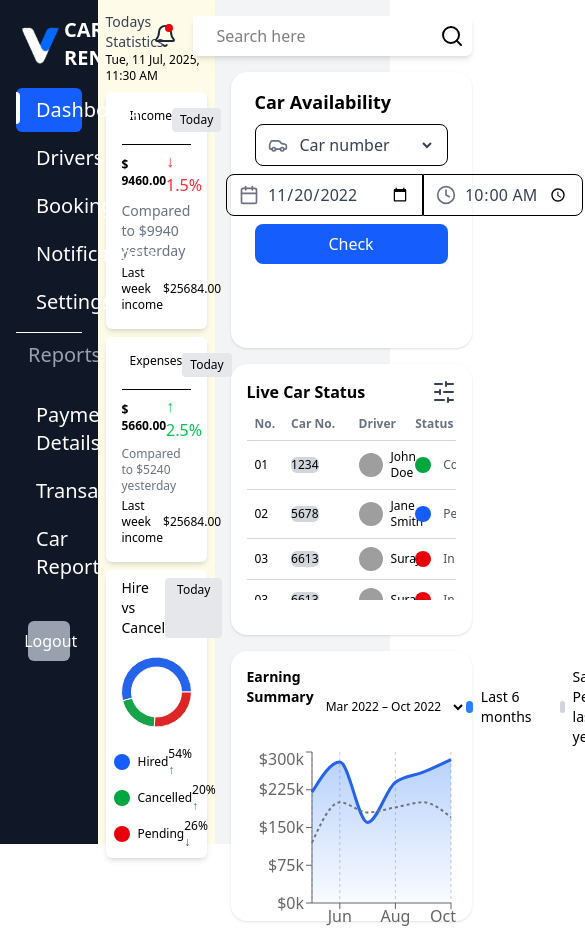
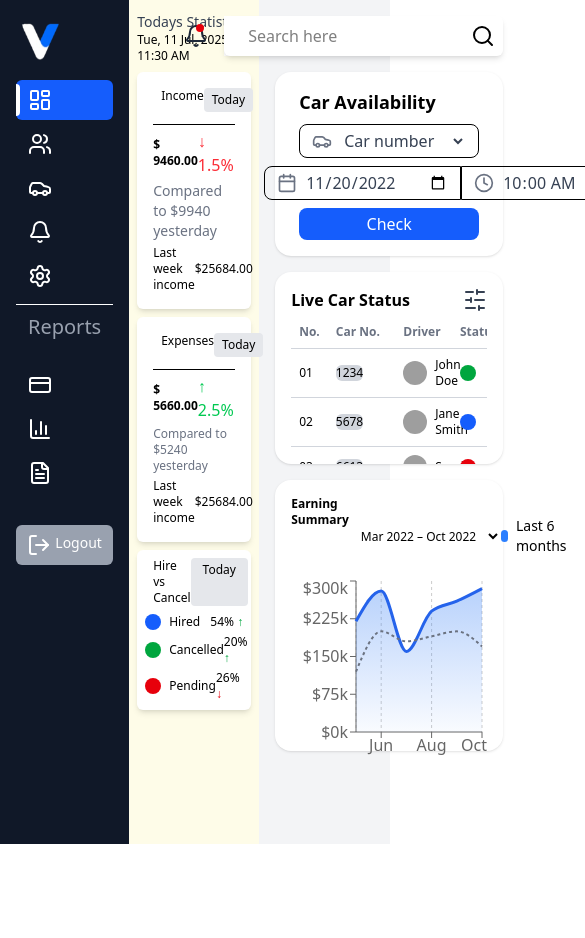
Before and after one commit to SurajCh6613/gloomshine-dashboard, a React (Vite) app: page /dashboard in a window 390 px wide. Shown: the top 938 px of the page, 585 px wide, since content can reach past the window. After the commit the page ends 844 px from the top, so only its background shows below. Built offline with nearby package versions, Linux system fonts and the light colour scheme; grey boxes are pictures that could not be loaded.

Commit message:
CSS Updated

```diff
--- a/src/components/CarAvailability.jsx
+++ b/src/components/CarAvailability.jsx
@@ -3,13 +3,13 @@ import React from "react";
 
 const CarAvailability = () => {
   return (
-    <div className="bg-white h-[34%] lg:h-auto w-full px-6 py-4 rounded-2xl shadow">
+    <div className="bg-white h-auto w-full px-6 py-4 rounded-2xl shadow">
       <h2 className="text-lg font-semibold mb-2">Car Availability</h2>
 
       {/* Main Container */}
       <div className="flex flex-col lg:flex-row items-center gap-2">
         {/* Car Number Dropdown */}
-        <div className="flex items-center border rounded-lg px-3 py-2 w-full lg:w-1/4">
+        <div className="flex items-center border rounded-lg px-3 py-1 w-full lg:w-1/4">
           <Car className="text-gray-500 w-5 h-5 mr-2" />
           <select className="flex-1 outline-none bg-transparent text-gray-700">
             <option>Car number</option>
@@ -21,16 +21,16 @@ const CarAvailability = () => {
 
         {/* Date & Time Inputs */}
         <div className="flex w-full lg:w-1/2 min-w-[250px]">
-          <div className="flex items-center border rounded-l-lg px-3 py-2 flex-1">
+          <div className="flex items-center border rounded-l-lg px-3 py-1 flex-1">
             <Calendar className="text-gray-500 w-5 h-5 mr-2" />
             <input
               type="date"
-              className="flex-1 outline-none bg-transparent text-gray-700"
+              className="outline-none bg-transparent text-gray-700"
               defaultValue="2022-11-20"
             />
           </div>
 
-          <div className="flex items-center border rounded-r-lg px-3 py-2 flex-1">
+          <div className="flex items-center border rounded-r-lg px-3 py-1 flex-1">
             <Clock className="text-gray-500 w-5 h-5 mr-2" />
             <input
               type="time"
@@ -42,7 +42,7 @@ const CarAvailability = () => {
 
         {/* Button */}
         <div className="w-full lg:w-auto flex-shrink-0">
-          <button className="bg-blue-600 text-white px-6 py-2 rounded-lg hover:bg-blue-700 transition w-full lg:w-auto cursor-pointer">
+          <button className="bg-blue-600 text-white px-6 py-1 rounded-lg hover:bg-blue-700 transition w-full lg:w-auto cursor-pointer">
             Check
           </button>
         </div>
--- a/src/components/EarningSummary.jsx
+++ b/src/components/EarningSummary.jsx
@@ -22,10 +22,10 @@ const EarningSummary = () => {
   ];
 
   return (
-    <div className="bg-white p-4 rounded-2xl shadow w-full h-1/3">
+    <div className="bg-white p-4 rounded-2xl shadow w-full h-1/3 ">
       <div className="flex justify-between">
         <div className="flex">
-          <h3 className="text-sm font-semibold">Earning Summary</h3>
+          <h3 className="text-xs lg:text-sm font-semibold">Earning Summary</h3>
           <select className="px-2 py-1 text-xs">
             <option>Mar 2022 – Oct 2022</option>
             <option>Jan 2022 – Jun 2022</option>
@@ -45,7 +45,7 @@ const EarningSummary = () => {
           </div>
         </div>
       </div>
-      <ResponsiveContainer width="100%" height="80%">
+      <ResponsiveContainer width="100%" height="80%" >
         <AreaChart data={data}>
           <CartesianGrid horizontal={false} strokeDasharray="3 3" />
           <XAxis dataKey="month" />
--- a/src/components/LiveCarStatus.jsx
+++ b/src/components/LiveCarStatus.jsx
@@ -51,7 +51,7 @@ const cars = [
 
 export default function LiveCarStatus() {
   return (
-    <div className="bg-white p-4 h-1/3 overflow-hidden rounded-2xl shadow">
+    <div className="bg-white p-4 h-48 lg:h-1/3 overflow-hidden rounded-2xl shadow">
       <div className="flex justify-between">
         <h2 className=" font-bold mb-1">Live Car Status</h2>
         <SlidersHorizontal className="text-gray-700" />
--- a/src/components/Sidebar.jsx
+++ b/src/components/Sidebar.jsx
@@ -28,12 +28,12 @@ const Sidebar = () => {
   ];
 
   return (
-    <section className="w-[25%]  min-h-screen bg-gray-900 text-white flex flex-col p-4">
+    <section className="lg:w-1/4  min-h-screen bg-gray-900 text-white flex flex-col p-4">
       {/* upper-half */}
       <div className="flex flex-col mb-2">
         <NavLink to={"/"} className="flex  items-center">
           <img src="logo.png" alt="logo" className="w-12 h-12" />{" "}
-          <span className="text-xl md:text-2xl lg:text-3xl font-semibold">
+          <span className="hidden lg:flex text-sm md:text-xl lg:text-3xl font-semibold">
             CAR RENT
           </span>
         </NavLink>
@@ -54,7 +54,7 @@ const Sidebar = () => {
                     <span className="absolute left-0 top-1 w-1 h-8 bg-white rounded-r-md"></span>
                   )}
                   {menu.icon}
-                  <span className="text-xl">{menu.name}</span>
+                  <span className="hidden text-xl lg:flex">{menu.name}</span>
                 </>
               )}
             </NavLink>
@@ -74,11 +74,11 @@ const Sidebar = () => {
               to={item.path}
               className="flex py-2 px-3 gap-2 items-center rounded-md"
             >
-              {item.icon} <span className="text-xl">{item.name}</span>
+              {item.icon} <span className="text-xl hidden lg:flex">{item.name}</span>
             </NavLink>
           ))}
         </ul>
-        <button className="flex gap-1 bg-gray-400 justify-center py-2 mx-3 rounded-md mt-8 cursor-pointer hover:bg-orange-600 duration-300">
+        <button className="flex gap-1 text-sm bg-gray-400 justify-center py-2  rounded-md mt-8 cursor-pointer hover:bg-orange-600 duration-300">
           <LogOut />
           Logout
         </button>
--- a/src/components/StatsCard.jsx
+++ b/src/components/StatsCard.jsx
@@ -74,11 +74,11 @@ export default function StatsCard() {
           </div>
           {/* Bottom Card */}
           <div className="w-full h-full flex flex-col gap-1 bg-white p-2 shadow-md rounded-md">
-            <div className="flex text-sm justify-between px-2">
+            <div className="flex text-xs lg:text-sm justify-between px-2">
               <p>Hire vs Cancel</p>
               <p className="bg-gray-200 px-3 text-xs py-1  rounded-sm">Today</p>
             </div>
-            <div className="w-full h-25">
+            <div className="w-full md:h-15">
               <ResponsiveContainer>
                 <PieChart>
                   <Pie
@@ -86,8 +86,8 @@ export default function StatsCard() {
                     dataKey="value"
                     cx="50%"
                     cy="50%"
-                    innerRadius={25}
-                    outerRadius={35}
+                    innerRadius={20}
+                    outerRadius={30}
                   >
                     {data.map((entry, index) => (
                       <Cell key={index} fill={entry.chartColor} />
--- a/src/pages/Dashboard.jsx
+++ b/src/pages/Dashboard.jsx
@@ -7,10 +7,10 @@ import LiveCarStatus from "../components/LiveCarStatus";
 const Dashboard = () => {
   return (
     <section className="h-screen w-full flex">
-      <div className="w-[30%]">
+      <div className="w-1/3">
         <StatsCard />
       </div>
-      <div className="w-[70%] p-4 space-y-4">
+      <div className="w-2/3 p-4 space-y-4">
         <SearchBar />
         <CarAvailability />
         <LiveCarStatus />
```
